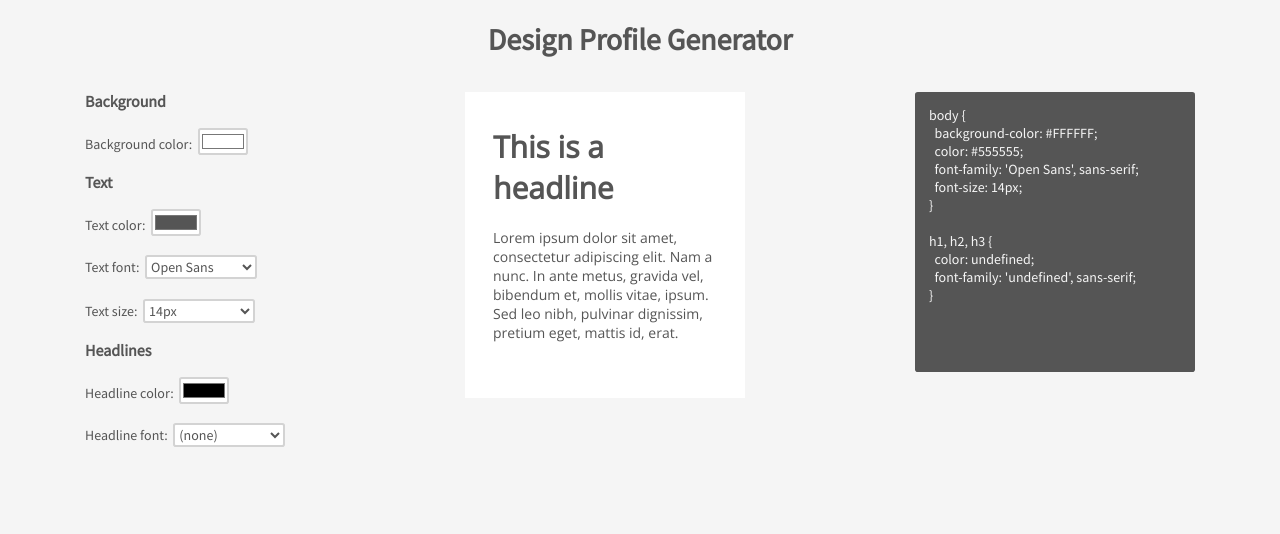
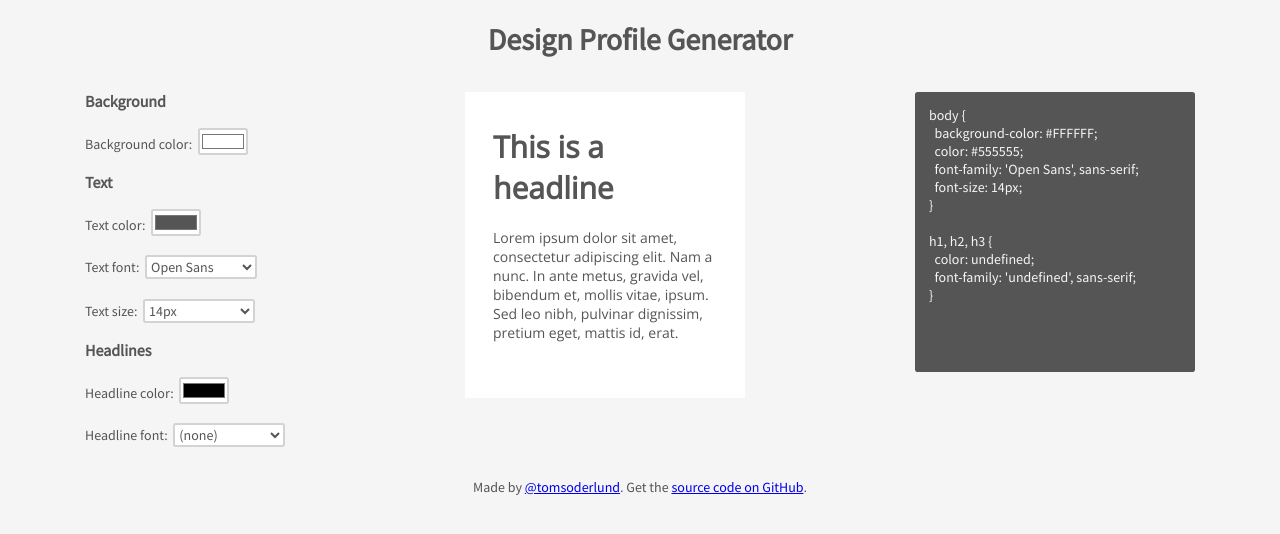
Before and after one commit to tomsoderlund/design-profile-generator, a React (Create React App) app: page / in a window 1280 px wide. Shown: the top 534 px of the page. Built offline with nearby package versions, Linux system fonts and the light colour scheme; a web font is replaced by a local one.

Commit message:
“Made by” footer

```diff
--- a/src/components/App.js
+++ b/src/components/App.js
@@ -20,6 +20,9 @@ function App () {
         <Preview profile={profile} />
         <OutputCSS profile={profile} />
       </div>
+      <p>
+        Made by <a href='https://twitter.com/tomsoderlund'>@tomsoderlund</a>. Get the <a href='https://github.com/tomsoderlund/design-profile-generator'>source code on GitHub</a>.
+      </p>
     </main>
   )
 }
```
